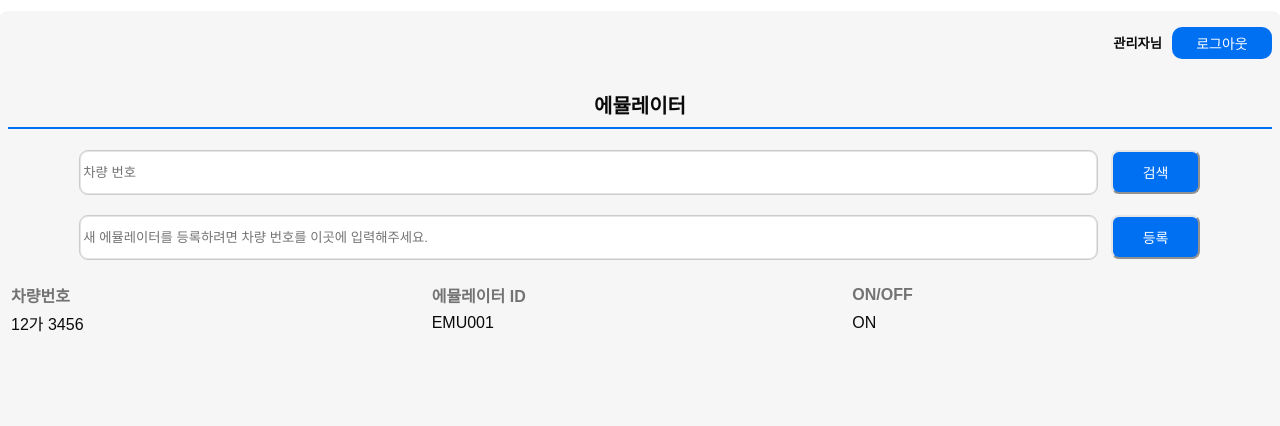
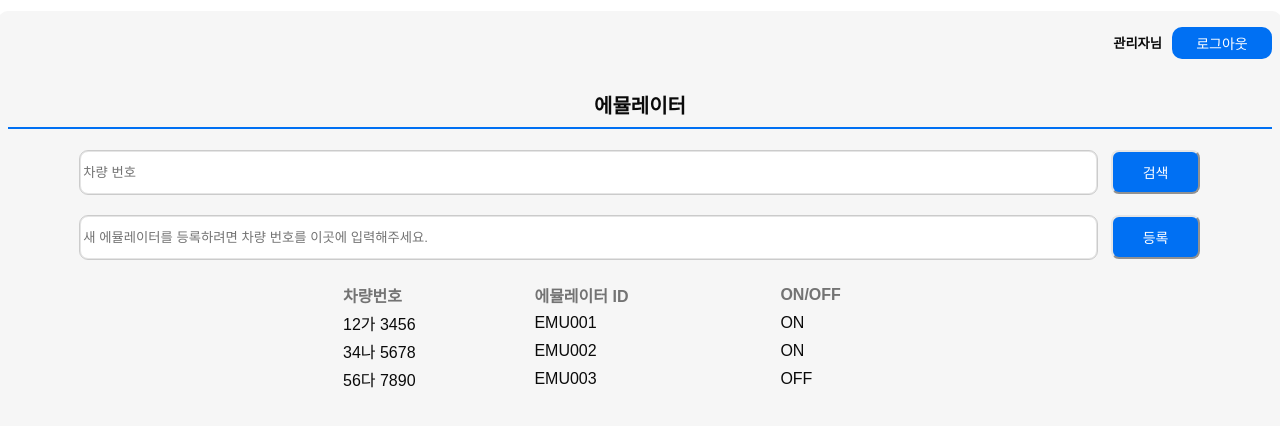
Before and after one commit to Kernel360/KUNI_2thecore_frontend, a Next.js app: page /emulator in a window 1280 px wide. Shown: the top 426 px of the page. Built offline with nearby package versions, Linux system fonts and the light colour scheme.

Commit message:
테이블 위치 수정

```diff
--- a/src/app/emulator/page.tsx
+++ b/src/app/emulator/page.tsx
@@ -57,20 +57,24 @@ export default function Emulator() {
         <div>
             <TopBar title="에뮬레이터"></TopBar>
             <CarEmulNumberSearchBox />
-            <Table>
+            <Table style={{
+                margin: "0 auto", maxWidth: "600px"
+            }}>
                 <TableHeader>
                     <TableRow>
-                        <TableHead className="w-[100px]">차량번호</TableHead>
-                        <TableHead className="w-[100px]">에뮬레이터 ID</TableHead>
-                        <TableHead className="w-[100px]">ON/OFF</TableHead>
+                        <TableHead>차량번호</TableHead>
+                        <TableHead>에뮬레이터 ID</TableHead>
+                        <TableHead>ON/OFF</TableHead>
                     </TableRow>
                 </TableHeader>
                 <TableBody>
-                    <TableRow>
-                        <TableCell className="font-medium">12가 3456</TableCell>
-                        <TableCell className="w-[100px]">EMU001</TableCell>
-                        <TableCell className="w-[100px]">ON</TableCell>
-                    </TableRow>
+                    {dummyEmuls.map((emul) => (
+                        <TableRow key={emul.emulator_id}>
+                            <TableCell className="font-medium">{emul.car_number}</TableCell>
+                            <TableCell>{emul.emulator_id}</TableCell>
+                            <TableCell>{emul.emulator_status.toUpperCase()}</TableCell>
+                        </TableRow>
+                    ))}
                 </TableBody>
             </Table>
         </div>
```
